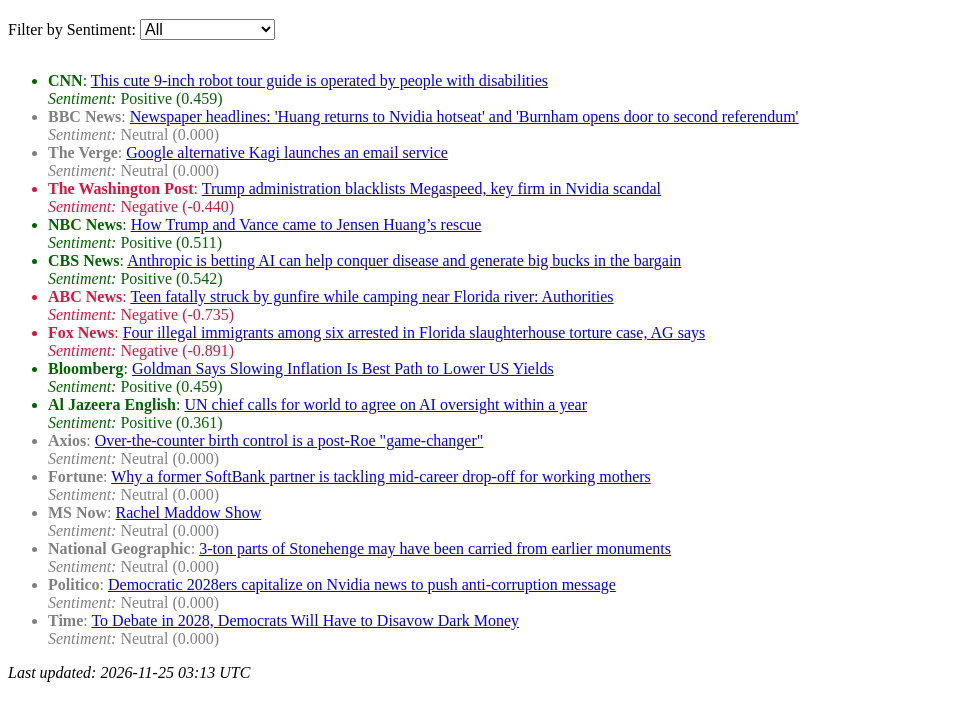
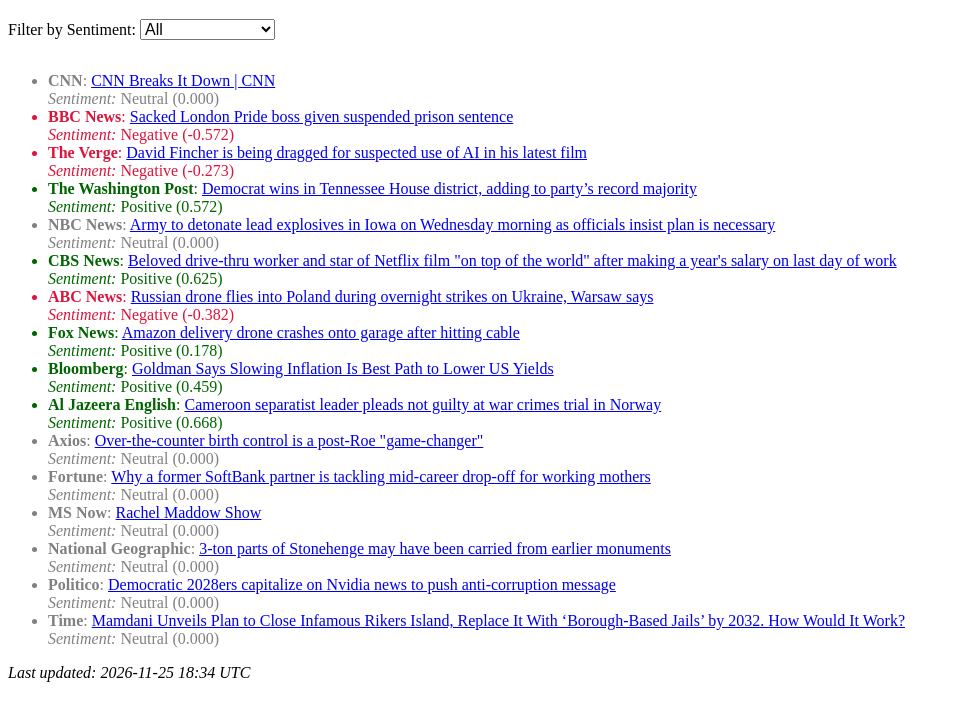
Before and after one commit to faguero123/News-Headlines, a plain HTML site: page index.html in a window 1280 px wide. Shown: the part 61-782 px from the top of the page, without its empty margins (0-961 px from the left). Drawn offline with Linux system fonts and the light colour scheme.

Commit message:
Update dashboard

```diff
--- a/index.html
+++ b/index.html
@@ -32,24 +32,24 @@
   </select>
 
   <ul>
-<li data-sentiment='positive'><strong>CNN</strong>: <a href='https://www.cnn.com/2026/11/23/business/robot-tour-guide-operated-by-people-with-disabilities-spc'>This cute 9-inch robot tour guide is operated by people with disabilities</a><br><em>Sentiment:</em> Positive (0.459)</li>
-<li data-sentiment='neutral'><strong>BBC News</strong>: <a href='https://www.bbc.co.uk/news/articles/c69vwg0kxvy9o'>Newspaper headlines: 'Huang returns to Nvidia hotseat' and 'Burnham opens door to second referendum'</a><br><em>Sentiment:</em> Neutral (0.000)</li>
-<li data-sentiment='neutral'><strong>The Verge</strong>: <a href='https://www.theverge.com/tech/1041000/kagi-mail-email-google-gmail-alternative'>Google alternative Kagi launches an email service</a><br><em>Sentiment:</em> Neutral (0.000)</li>
-<li data-sentiment='negative'><strong>The Washington Post</strong>: <a href='https://www.washingtonpost.com/technology/2026/11/23/trump-administration-blacklists-megaspeed-key-firm-nvidia-scandal/'>Trump administration blacklists Megaspeed, key firm in Nvidia scandal</a><br><em>Sentiment:</em> Negative (-0.440)</li>
-<li data-sentiment='positive'><strong>NBC News</strong>: <a href='https://www.nbcnews.com/politics/donald-trump/trump-vance-came-jensen-huangs-rescue-rcna610877'>How Trump and Vance came to Jensen Huang’s rescue</a><br><em>Sentiment:</em> Positive (0.511)</li>
-<li data-sentiment='positive'><strong>CBS News</strong>: <a href='https://www.cbsnews.com/news/anthropic-drug-discovery-claude-science-ipo/'>Anthropic is betting AI can help conquer disease and generate big bucks in the bargain</a><br><em>Sentiment:</em> Positive (0.542)</li>
-<li data-sentiment='negative'><strong>ABC News</strong>: <a href='https://abcnews.com/US/teen-fatally-struck-gunfire-camping-florida-river-authorities/story?id=138389599'>Teen fatally struck by gunfire while camping near Florida river: Authorities</a><br><em>Sentiment:</em> Negative (-0.735)</li>
-<li data-sentiment='negative'><strong>Fox News</strong>: <a href='https://www.foxnews.com/us/four-illegal-immigrants-among-six-arrested-florida-slaughterhouse-torture-case-ag-says'>Four illegal immigrants among six arrested in Florida slaughterhouse torture case, AG says</a><br><em>Sentiment:</em> Negative (-0.891)</li>
+<li data-sentiment='neutral'><strong>CNN</strong>: <a href='https://www.cnn.com/videos/title-2598842?episode&#x3D;2602198&amp;source&#x3D;subwall:vod:episode-2602198&amp;iid&#x3D;related-embed_streaming-now'>CNN Breaks It Down | CNN</a><br><em>Sentiment:</em> Neutral (0.000)</li>
+<li data-sentiment='negative'><strong>BBC News</strong>: <a href='https://www.bbc.co.uk/news/articles/cwr5gvmme9q7o'>Sacked London Pride boss given suspended prison sentence</a><br><em>Sentiment:</em> Negative (-0.572)</li>
+<li data-sentiment='negative'><strong>The Verge</strong>: <a href='https://www.theverge.com/entertainment/1041417/david-fincher-netflix-cliff-booth-ai-interpositive'>David Fincher is being dragged for suspected use of AI in his latest film</a><br><em>Sentiment:</em> Negative (-0.273)</li>
+<li data-sentiment='positive'><strong>The Washington Post</strong>: <a href='https://www.washingtonpost.com/elections/2026/11/24/democrat-wins-tennessee-house-district-adding-partys-record-majority/'>Democrat wins in Tennessee House district, adding to party’s record majority</a><br><em>Sentiment:</em> Positive (0.572)</li>
+<li data-sentiment='neutral'><strong>NBC News</strong>: <a href='https://www.nbcnews.com/news/us-news/army-detonate-lead-explosives-iowa-rcna611086'>Army to detonate lead explosives in Iowa on Wednesday morning as officials insist plan is necessary</a><br><em>Sentiment:</em> Neutral (0.000)</li>
+<li data-sentiment='positive'><strong>CBS News</strong>: <a href='https://www.cbsnews.com/news/sighle-williams-star-new-netflix-film-one-last-order/'>Beloved drive-thru worker and star of Netflix film "on top of the world" after making a year's salary on last day of work</a><br><em>Sentiment:</em> Positive (0.625)</li>
+<li data-sentiment='negative'><strong>ABC News</strong>: <a href='https://abcnews.com/International/russian-drone-flies-poland-overnight-strikes-ukraine-warsaw/story?id=138403724'>Russian drone flies into Poland during overnight strikes on Ukraine, Warsaw says</a><br><em>Sentiment:</em> Negative (-0.382)</li>
+<li data-sentiment='positive'><strong>Fox News</strong>: <a href='https://www.foxbusiness.com/technology/amazon-delivery-drone-crashes-onto-garage-after-hitting-cable'>Amazon delivery drone crashes onto garage after hitting cable</a><br><em>Sentiment:</em> Positive (0.178)</li>
 <li data-sentiment='positive'><strong>Bloomberg</strong>: <a href='https://www.bloomberg.com/news/articles/2026-08-21/goldman-says-slowing-inflation-is-best-path-to-lower-us-yields'>Goldman Says Slowing Inflation Is Best Path to Lower US Yields</a><br><em>Sentiment:</em> Positive (0.459)</li>
-<li data-sentiment='positive'><strong>Al Jazeera English</strong>: <a href='https://www.aljazeera.com/news/2026/11/24/un-chief-calls-for-world-to-agree-on-ai-oversight-within-a-year'>UN chief calls for world to agree on AI oversight within a year</a><br><em>Sentiment:</em> Positive (0.361)</li>
+<li data-sentiment='positive'><strong>Al Jazeera English</strong>: <a href='https://www.aljazeera.com/news/2026/11/24/cameroon-separatist-leader-pleads-not-guilty-in-war-crimes-trial'>Cameroon separatist leader pleads not guilty at war crimes trial in Norway</a><br><em>Sentiment:</em> Positive (0.668)</li>
 <li data-sentiment='neutral'><strong>Axios</strong>: <a href='https://www.axios.com/2023/07/13/birth-control-prescribed-pharmacists'>Over-the-counter birth control is a post-Roe "game-changer"</a><br><em>Sentiment:</em> Neutral (0.000)</li>
 <li data-sentiment='neutral'><strong>Fortune</strong>: <a href='https://fortune.com/2022/06/01/former-softbank-partner-tackling-mid-career-drop-off-for-working-mothers/'>Why a former SoftBank partner is tackling mid-career drop-off for working mothers</a><br><em>Sentiment:</em> Neutral (0.000)</li>
 <li data-sentiment='neutral'><strong>MS Now</strong>: <a href='https://www.ms.now/rachel-maddow-show'>Rachel Maddow Show</a><br><em>Sentiment:</em> Neutral (0.000)</li>
 <li data-sentiment='neutral'><strong>National Geographic</strong>: <a href='https://www.nationalgeographic.com/history/2021/02/3-ton-parts-stonehenge-may-carried-from-earlier-monuments.html'>3-ton parts of Stonehenge may have been carried from earlier monuments</a><br><em>Sentiment:</em> Neutral (0.000)</li>
 <li data-sentiment='neutral'><strong>Politico</strong>: <a href='https://www.politico.com/news/2026/11/23/democrats-2028-nvidia-trump-corruption-message-01181056'>Democratic 2028ers capitalize on Nvidia news to push anti-corruption message</a><br><em>Sentiment:</em> Neutral (0.000)</li>
-<li data-sentiment='neutral'><strong>Time</strong>: <a href='https://time.com/article/2026/11/23/to-debate-in-2028-democrats-will-have-to-disavow-dark-money/'>To Debate in 2028, Democrats Will Have to Disavow Dark Money</a><br><em>Sentiment:</em> Neutral (0.000)</li>
+<li data-sentiment='neutral'><strong>Time</strong>: <a href='https://time.com/article/2026/11/24/mamdani-rikers-island-borough-based-jails-plan/'>Mamdani Unveils Plan to Close Infamous Rikers Island, Replace It With ‘Borough-Based Jails’ by 2032. How Would It Work?</a><br><em>Sentiment:</em> Neutral (0.000)</li>
 </ul>
-  <p><em>Last updated: 2026-11-25 03:13 UTC</em></p>
+  <p><em>Last updated: 2026-11-25 18:34 UTC</em></p>
 
   <script>
     function filterSentiment() {
```
